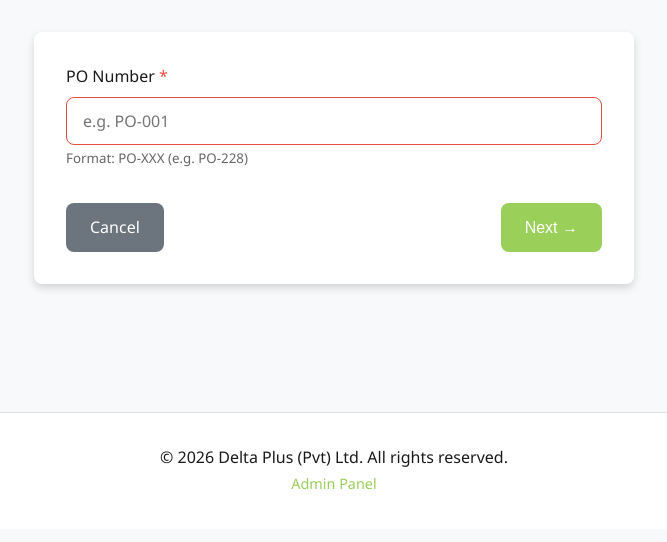
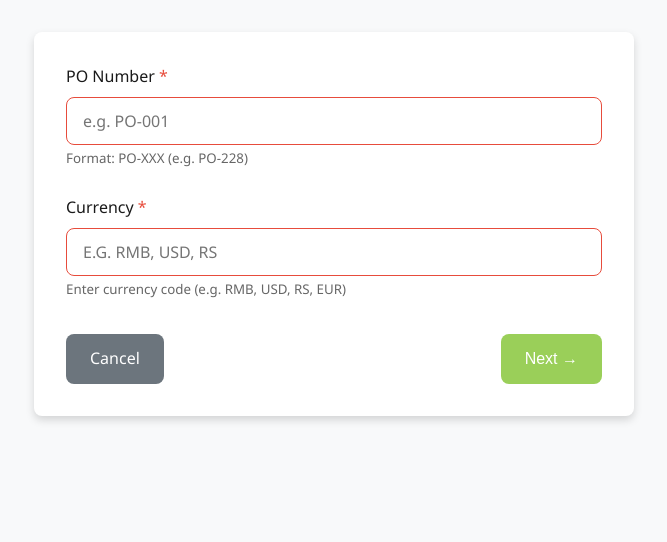
Before and after one commit to muhammad-sameer-khalid/delta-plus-erp, a Flask app: template templates/line_supply_chain/generate_po_step1.html in a window 1280 px wide. Shown: the part 210-752 px from the top of the page, without its empty margins (306-973 px from the left). Before the commit the page ends 700 px from the top, so only its background shows below. Run offline with Flask 3, Linux system fonts and the light colour scheme; the template is opened without the code that fills it, so the values that code supplies are empty.

Commit message:
add currency check

```diff
--- a/templates/line_supply_chain/generate_po_step1.html
+++ b/templates/line_supply_chain/generate_po_step1.html
@@ -12,6 +12,12 @@
                 <input type="text" id="po_number" name="po_number" class="form-input" required placeholder="e.g. PO-001"
                     pattern="PO-\d+" title="Format: PO-XXX">
                 <small style="color: #666;">Format: PO-XXX (e.g. PO-228)</small>
+            </div>
+            <div class="form-group">
+                <label for="currency" class="form-label required">Currency</label>
+                <input type="text" id="currency" name="currency" class="form-input" required
+                    placeholder="e.g. RMB, USD, RS" maxlength="20" style="text-transform: uppercase;">
+                <small style="color: #666;">Enter currency code (e.g. RMB, USD, RS, EUR)</small>
             </div>
             <div class="form-actions mt-4">
                 <a href="{{ url_for(bp ~ '.supply_chain_dashboard') }}" class="btn btn-secondary">Cancel</a>
```
